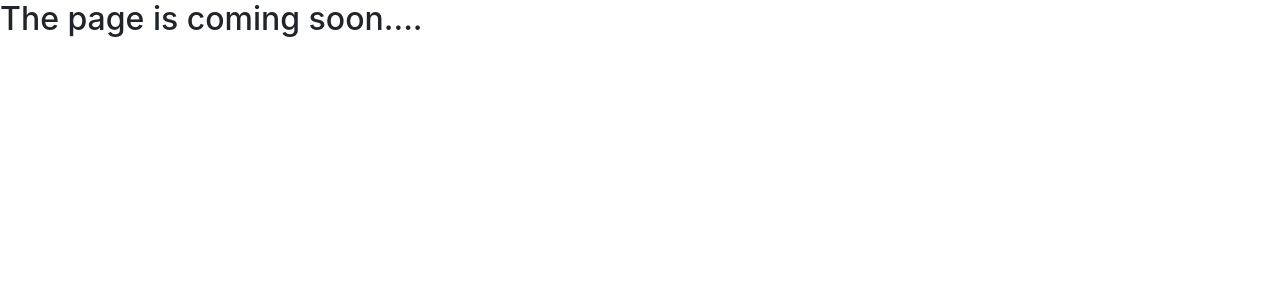
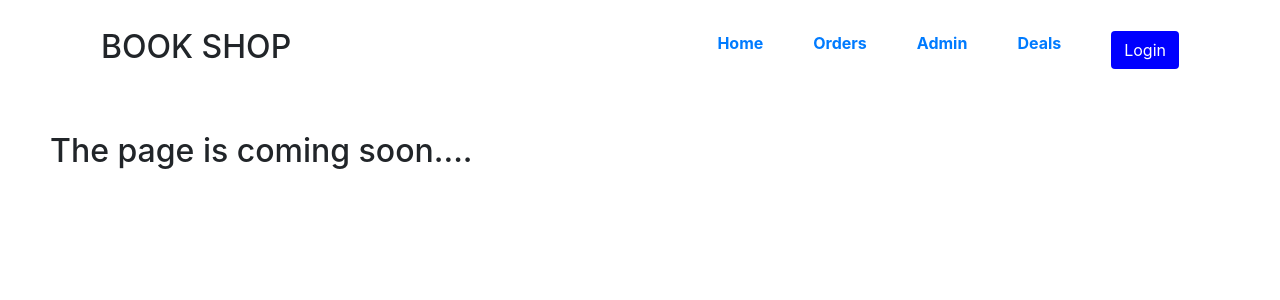
Before and after one commit to Hasib787/Better-World-Book, a React (Create React App) app: page /deals in a window 1280 px wide. Shown: the top 300 px of the page. Built offline with nearby package versions, Linux system fonts and the light colour scheme.

Commit message:
added some changes

```diff
--- a/src/components/Deals/Deals.js
+++ b/src/components/Deals/Deals.js
@@ -1,9 +1,11 @@
 import React from 'react';
+import Header from '../Header/Header';
 
 const Deals = () => {
     return (
         <div>
-            <h2>The page is coming soon....</h2>
+            <Header></Header>
+            <h2 style={{margin:'50px'}}>The page is coming soon....</h2>
         </div>
     );
 };
```
